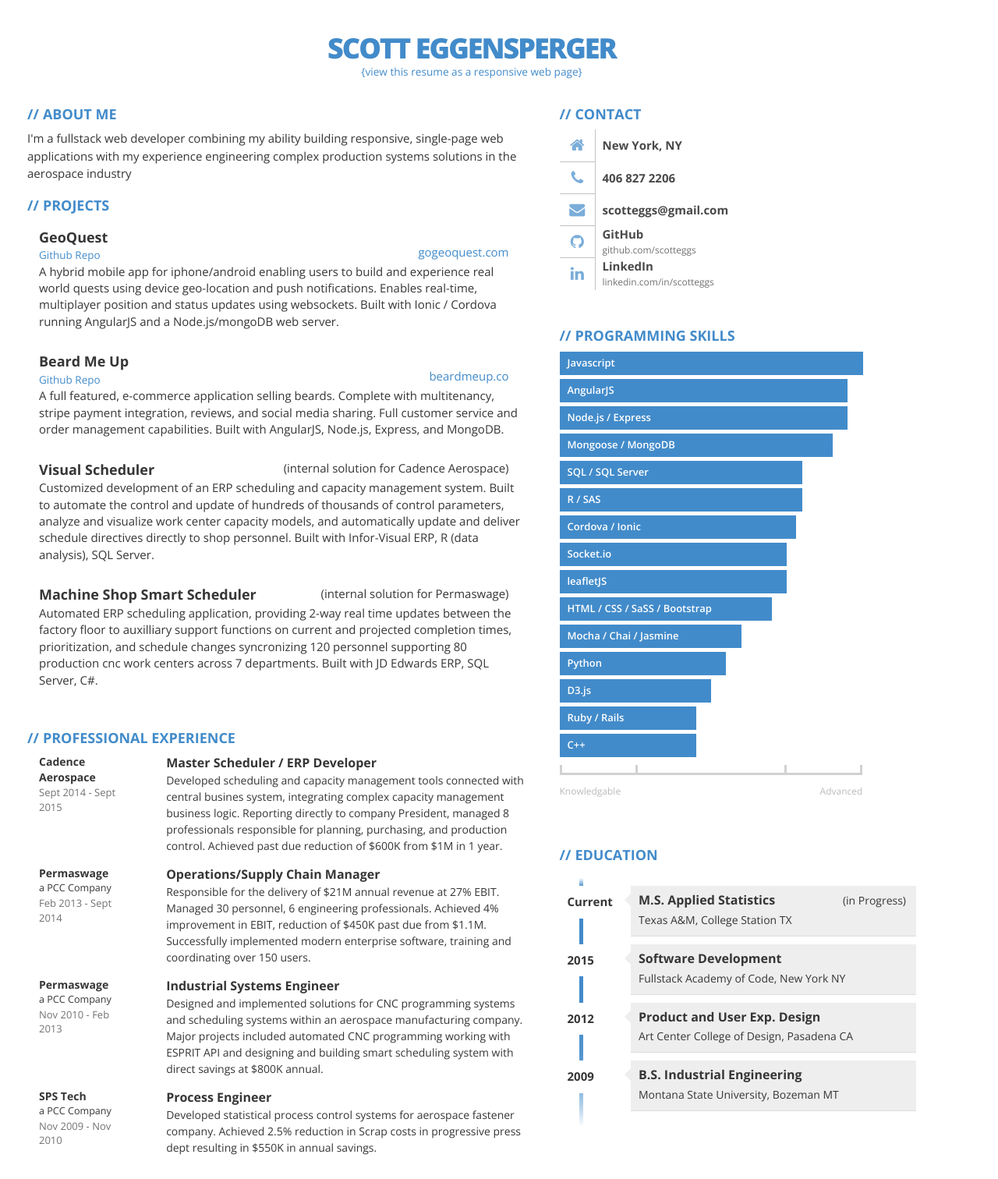
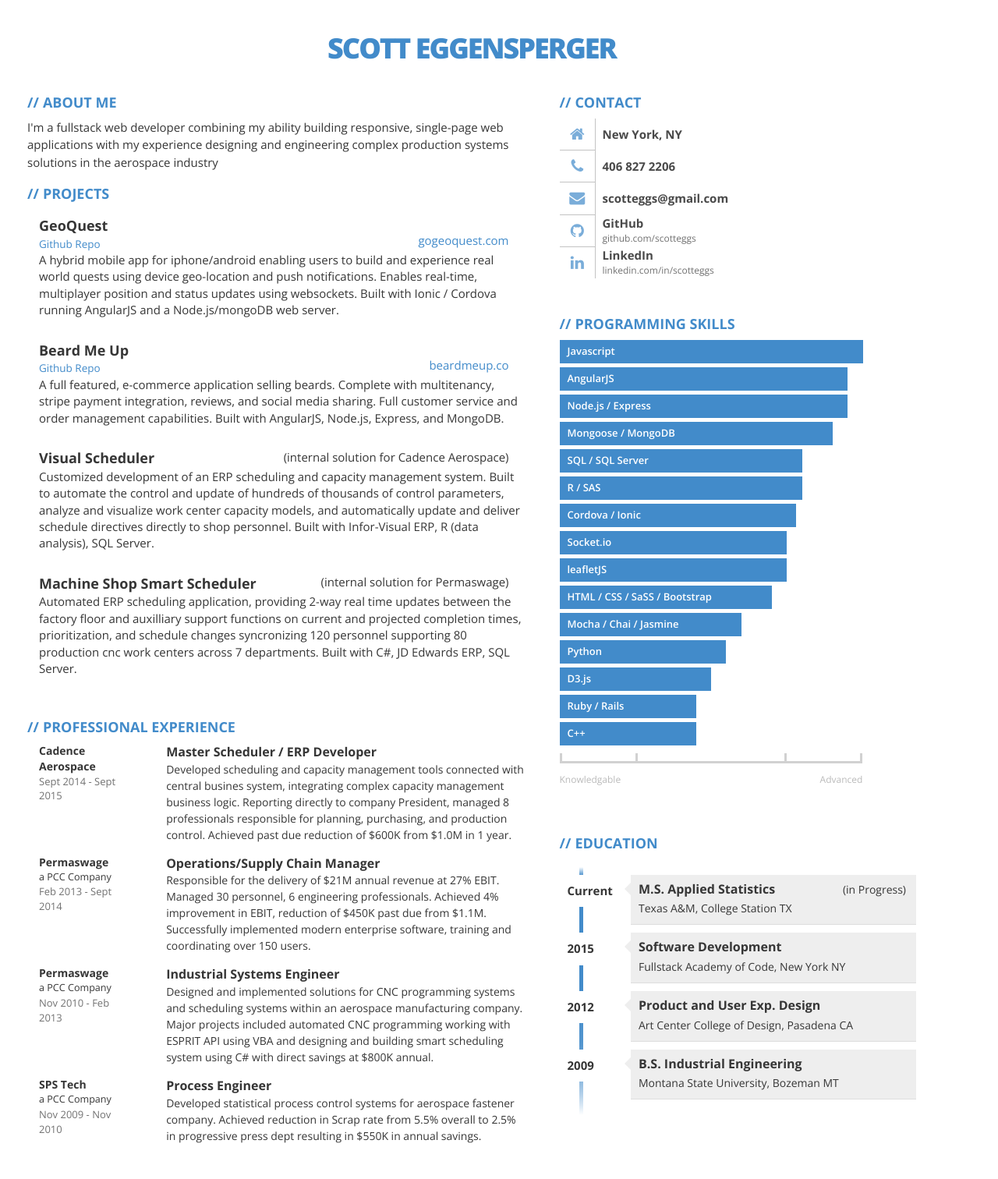
Before and after one commit to scotteggs/scotteggs.github.io, a plain HTML site: page index.html in a window 1280 px wide. Shown: the whole page at 78% size. Drawn offline with nearby package versions, Linux system fonts and the light colour scheme.

Commit message:
removed responsive resume tag

```diff
--- a/index.html
+++ b/index.html
@@ -20,14 +20,14 @@
             <div id="text-header">
               <h1>Scott Eggensperger</h1>
             </div>
-            <div id="resume-link">
+            <!-- <div id="resume-link">
               <a class="resume-link" href="https://scotteggs.github.io/">{view this resume as a responsive web page}</a>
-            </div>
+            </div> -->
         <div class="col-xs-12 col-sm-7">
           <!-- ABOUT ME -->
           <div id="about" class="box about">
             <h2>About Me</h2>
-            <p>I'm a fullstack web developer combining my ability building responsive, single-page web applications with my experience engineering complex production systems solutions in the aerospace industry</p>
+            <p>I'm a fullstack web developer combining my ability building responsive, single-page web applications with my experience designing and engineering complex production systems solutions in the aerospace industry</p>
           </div>
           <!-- Projects -->
           <div class="box">
@@ -68,7 +68,7 @@
               <div class="col-xs-12">
                 <div class="project-title">Machine Shop Smart Scheduler</div>
                 <div class="project-link">(internal solution for Permaswage)</div>
-                <div class="project-description">Automated ERP scheduling application, providing 2-way real time updates between the factory floor to auxilliary support functions on current and projected completion times, prioritization, and schedule changes syncronizing 120 personnel supporting 80 production cnc work centers across 7 departments. Built with JD Edwards ERP, SQL Server, C#.</div>
+                <div class="project-description">Automated ERP scheduling application, providing 2-way real time updates between the factory floor and auxilliary support functions on current and projected completion times, prioritization, and schedule changes syncronizing 120 personnel supporting 80 production cnc work centers across 7 departments. Built with C#, JD Edwards ERP, SQL Server.</div>
               </div>
             </div>
           </div>
@@ -83,7 +83,7 @@
               </div>
               <div class="col-xs-9">
                 <div class="profession">Master Scheduler / ERP Developer</div>
-                <div class="description">Developed scheduling and capacity management tools connected with central busines system, integrating complex capacity management business logic.  Reporting directly to company President, managed 8 professionals responsible for planning, purchasing, and production control. Achieved past due reduction of $600K from $1M in 1 year.</div>
+                <div class="description">Developed scheduling and capacity management tools connected with central busines system, integrating complex capacity management business logic.  Reporting directly to company President, managed 8 professionals responsible for planning, purchasing, and production control. Achieved past due reduction of $600K from $1.0M in 1 year.</div>
               </div>
             </div>
             <div class="job clearfix">
@@ -103,7 +103,7 @@
               </div>
               <div class="col-xs-9">
                 <div class="profession">Industrial Systems Engineer</div>
-                <div class="description">Designed and implemented solutions for CNC programming systems and scheduling systems within an aerospace manufacturing company. Major projects included automated CNC programming working with ESPRIT API and designing and building smart scheduling system with direct savings at $800K annual. </div>
+                <div class="description">Designed and implemented solutions for CNC programming systems and scheduling systems within an aerospace manufacturing company. Major projects included automated CNC programming working with ESPRIT API using VBA and designing and building smart scheduling system using C# with direct savings at $800K annual. </div>
               </div>
             </div>
             <div class="job clearfix">
@@ -113,7 +113,7 @@
               </div>
               <div class="col-xs-9">
                 <div class="profession">Process Engineer</div>
-                <div class="description">Developed statistical process control systems for aerospace fastener company. Achieved 2.5% reduction in Scrap costs in progressive press dept resulting in $550K in annual savings.</div>
+                <div class="description">Developed statistical process control systems for aerospace fastener company. Achieved reduction in Scrap rate from 5.5% overall to 2.5% in progressive press dept resulting in $550K in annual savings.</div>
               </div>
             </div>
           </div>
```
